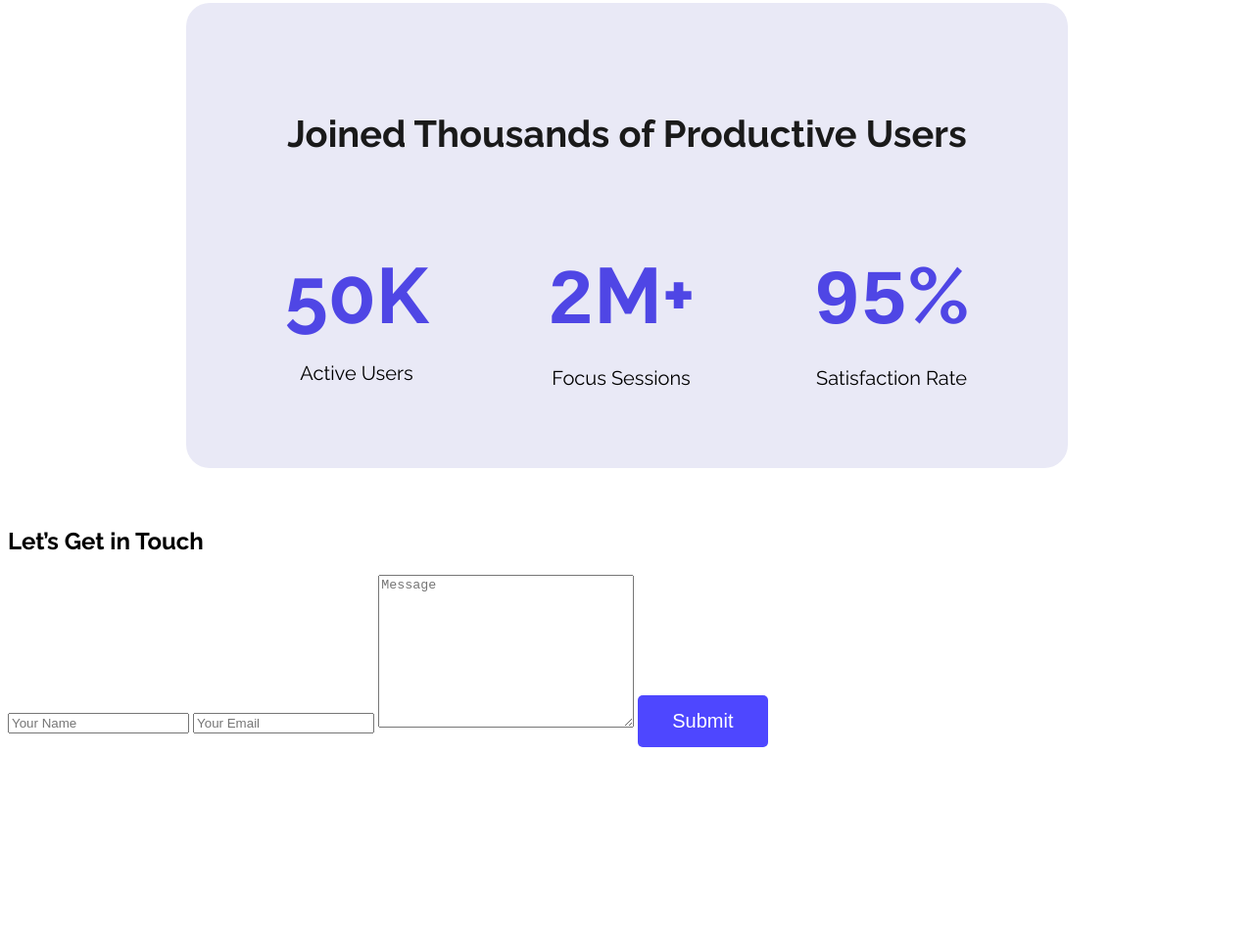
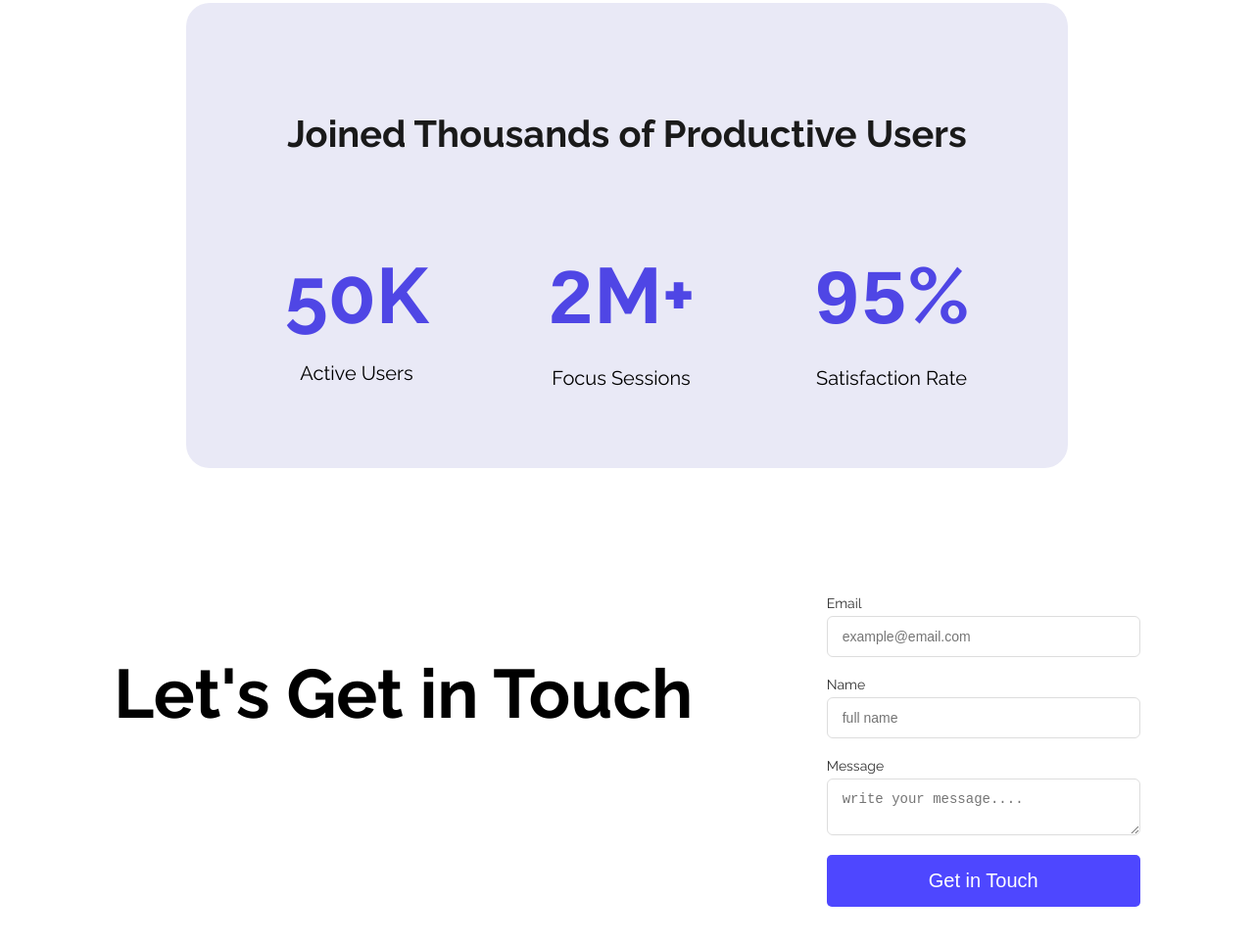
Before and after one commit to mdsohelrana599/Assignment-01, a plain HTML site: page index.html in a window 1280 px wide. Shown: the part 1231-2195 px from the top of the page at 98% size. Before the commit the page ends 2002 px from the top, so only its background shows below. Drawn offline with Linux system fonts and the light colour scheme.

Commit message:
5th commit

```diff
--- a/index.html
+++ b/index.html
@@ -53,19 +53,25 @@
 
 
         <!-- ------------From Section------------- -->
-         <section>
-            <div>
-                <h2>Let’s Get in Touch</h2>
+        <section class="">
+            <div class="contact-container">
+             <div class="contact-text">
+               <h1>Let's Get in Touch</h1>
+             </div>
+             <form class="contact-form">
+               <label for="email">Email</label>
+               <input type="email" id="email" placeholder="example@email.com" required />
+
+               <label for="name">Name</label>
+               <input type="text" id="name" placeholder="full name" required />
+
+               <label for="message">Message</label>
+               <textarea id="message" placeholder="write your message...." required></textarea>
+
+               <button class="btn-primary" type="submit">Get in Touch</button>
+             </form>
             </div>
-            <div>
-                 <form action="">
-                <input type="text" name="" id="" placeholder="Your Name">
-                <input type="email" name="" id="" placeholder="Your Email">
-                <textarea name="" id="" cols="30" rows="10" placeholder="Message"></textarea>
-                <input class="btn-primary" type="submit" value="Submit">
-            </form>
-            </div>
-         </section>
+        </section>
     </main>
     <footer>
 
--- a/style/style.css
+++ b/style/style.css
@@ -119,3 +119,38 @@ nav{
   font-size: 20px;
   color: #000000;
 }
+
+/*  */
+.contact-container {
+  justify-content: space-around;
+  display: flex;
+  gap: 60px;
+  padding: 70px;
+}
+
+.contact-text h1 {
+  font-size: 70px;
+  font-weight: bold;
+  color: #000;
+}
+
+.contact-form {
+  display: flex;
+  flex-direction: column;
+  width: 320px;
+}
+
+.contact-form label {
+  margin-bottom: 5px;
+  font-size: 14px;
+  color: #333;
+}
+
+.contact-form input,
+.contact-form textarea {
+  margin-bottom: 20px;
+  padding: 12px 15px;
+  border: 1px solid #ddd;
+  border-radius: 6px;
+  font-size: 14px;
+}
```
